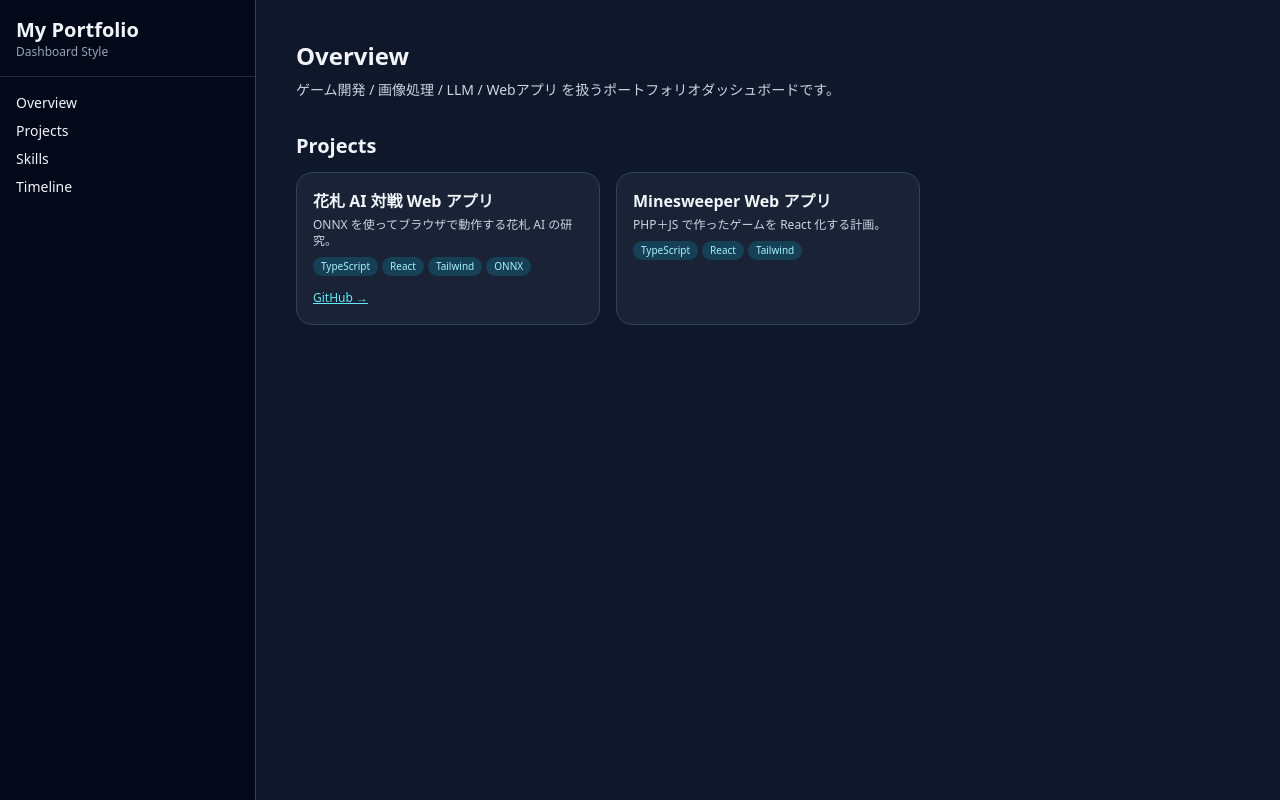
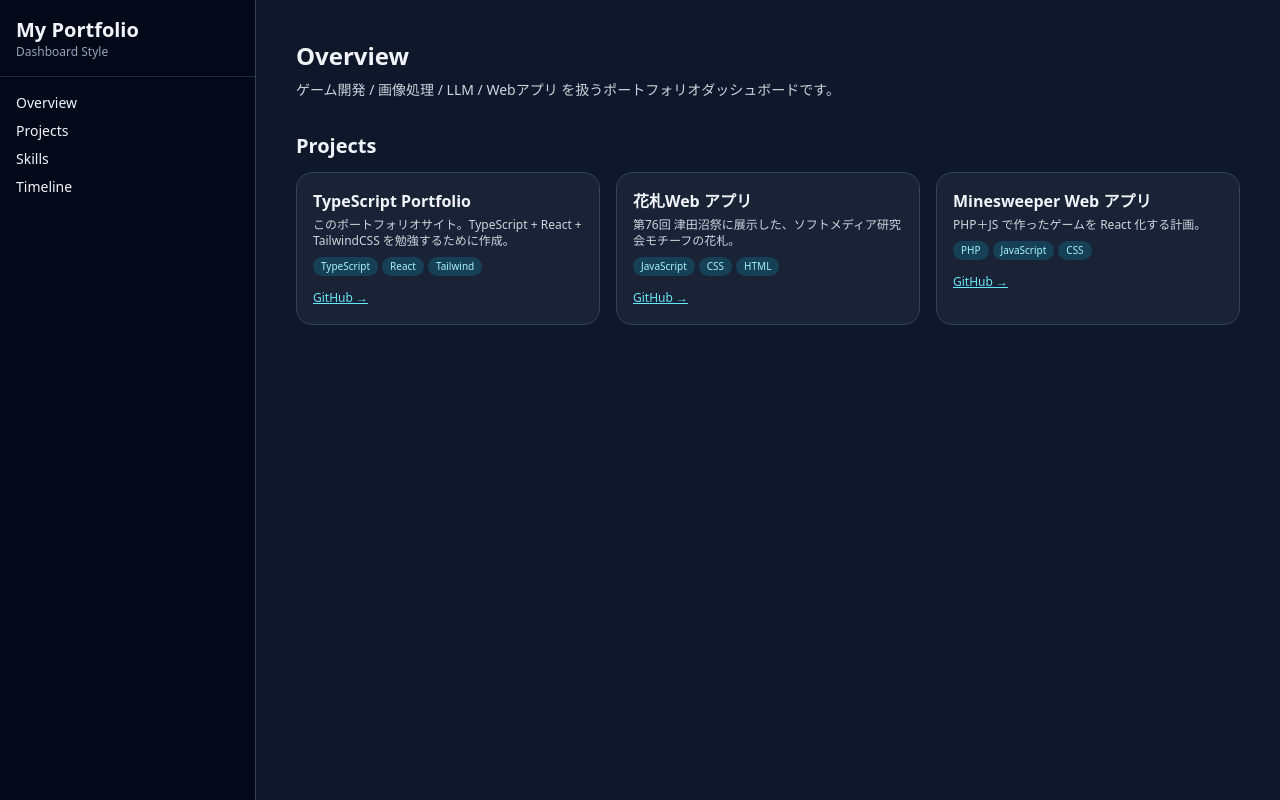
Before and after one commit to packed7Ice/typescript_portfolio, a React (Vite) app: page / in a window 1280 px wide. Built offline with nearby package versions, Linux system fonts and the light colour scheme.

Commit message:
feat: プロジェクトの型定義とデータを追加

```diff
--- a/src/data/projects.ts
+++ b/src/data/projects.ts
@@ -1,19 +1,28 @@
 import type { Project } from "../types/project";
 
 export const projects: Project[] = [
+    {
+        id: "typescript_portfolio",
+        title: "TypeScript Portfolio",
+        description: "このポートフォリオサイト。TypeScript + React + TailwindCSS を勉強するために作成。",
+        techs: ["TypeScript", "React", "Tailwind"],
+        githubUrl: "https://github.com/packed7Ice/typescript_portfolio",
+        status: "wip",
+    },
   {
-    id: "hanahuda-ai",
-    title: "花札 AI 対戦 Web アプリ",
-    description: "ONNX を使ってブラウザで動作する花札 AI の研究。",
-    techs: ["TypeScript", "React", "Tailwind", "ONNX"],
-    githubUrl: "https://github.com/packed7Ice/hanahuda",
+    id: "sofuhana",
+    title: "花札Web アプリ",
+    description: "第76回 津田沼祭に展示した、ソフトメディア研究会モチーフの花札。",
+    techs: ["JavaScript", "CSS", "HTML"],
+    githubUrl: "https://github.com/packed7Ice/sofuhana",
     status: "wip",
   },
   {
     id: "minesweeper",
     title: "Minesweeper Web アプリ",
     description: "PHP＋JS で作ったゲームを React 化する計画。",
-    techs: ["TypeScript", "React", "Tailwind"],
+    techs: ["PHP", "JavaScript", "CSS",],
+    githubUrl: "https://github.com/packed7Ice/minesweeper",
     status: "idea",
   }
 ];
--- a/src/types/project.ts
+++ b/src/types/project.ts
@@ -6,7 +6,10 @@ export type TechTag =
   | "PHP"
   | "ONNX"
   | "LLM"
-  | "Python";
+  | "Python"
+  | "JavaScript"
+  | "HTML"
+  | "CSS";
 
 export interface Project {
   id: string;
```
